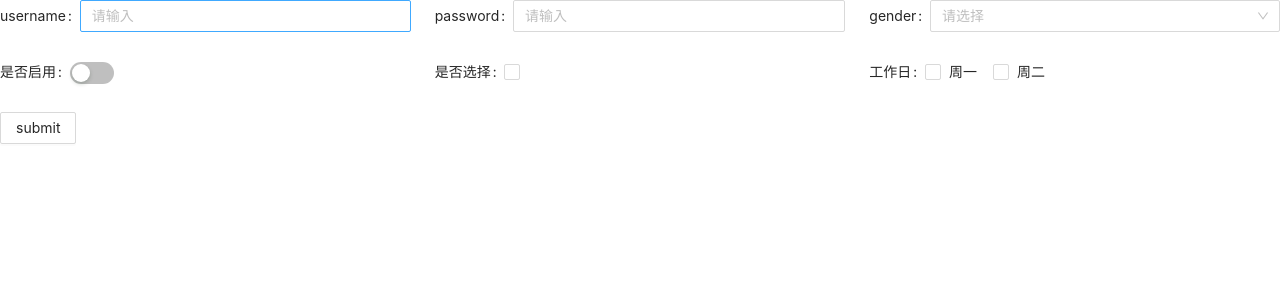
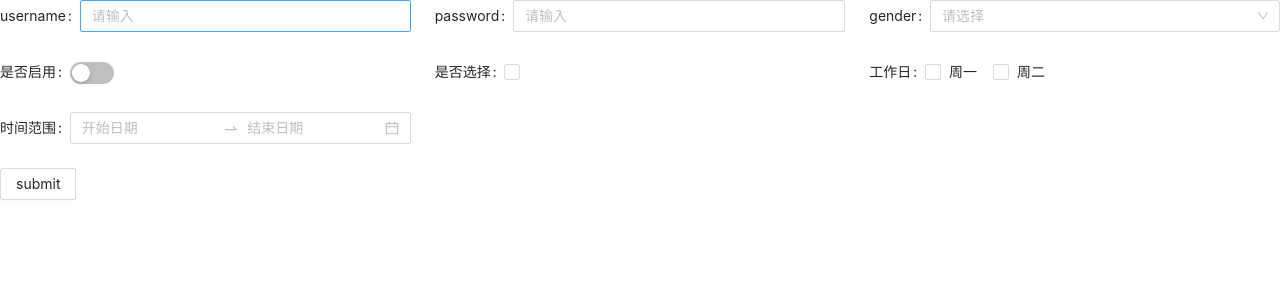
Before and after one commit to 985563349/Pro-Form, a React (Create React App) app: page / in a window 1280 px wide. Shown: the top 300 px of the page. Built offline with nearby package versions, Linux system fonts and the light colour scheme.

Commit message:
添加date-range-picker组件

```diff
--- a/src/App.tsx
+++ b/src/App.tsx
@@ -5,6 +5,7 @@ import ProForm, {
   ProFormSelect,
   ProFormSwitch,
   ProFormCheckbox,
+  ProFormDateRangePicker,
 } from './components/ProForm';
 
 const App = () => {
@@ -47,6 +48,7 @@ const App = () => {
               ],
             }}
           />
+          <ProFormDateRangePicker label="时间范围" name="date" />
         </ProForm.Group>
 
         <Button onClick={submit}>submit</Button>
--- /dev/null
+++ b/src/components/ProForm/components/DateRangePicker/index.tsx
@@ -0,0 +1,25 @@
+import { FunctionComponent } from 'react';
+import { DatePicker } from 'antd';
+import { RangePickerProps } from 'antd/lib/date-picker';
+
+import ProFormItem, { ProFormItemProps } from '../../FormItem';
+
+export interface ProFormDateRangePickerProps extends ProFormItemProps {
+  fieldProps?: RangePickerProps;
+}
+
+const { RangePicker } = DatePicker;
+
+const ProFormDateRangePicker: FunctionComponent<ProFormDateRangePickerProps> = (
+  props
+) => {
+  const { fieldProps, ...formProps } = props;
+
+  return (
+    <ProFormItem {...formProps}>
+      <RangePicker {...fieldProps} />
+    </ProFormItem>
+  );
+};
+
+export default ProFormDateRangePicker;
--- a/src/components/ProForm/index.ts
+++ b/src/components/ProForm/index.ts
@@ -3,9 +3,16 @@ import ProFormText from './components/Text';
 import ProFormSelect from './components/Select';
 import ProFormSwitch from './components/Switch';
 import ProFormCheckbox from './components/Checkbox';
+import ProFormDateRangePicker from './components/DateRangePicker';
 
 export type { ProFormProps };
 
-export { ProFormText, ProFormSelect, ProFormSwitch, ProFormCheckbox };
+export {
+  ProFormText,
+  ProFormSelect,
+  ProFormSwitch,
+  ProFormCheckbox,
+  ProFormDateRangePicker,
+};
 
 export default ProForm;
--- a/src/index.tsx
+++ b/src/index.tsx
@@ -1,14 +1,18 @@
 import React from 'react';
 import ReactDOM from 'react-dom';
+import { ConfigProvider } from 'antd';
 
 import App from './App';
 import reportWebVitals from './reportWebVitals';
 
+import zhCN from 'antd/lib/locale/zh_CN';
 import 'antd/dist/antd.css';
 
 ReactDOM.render(
   <React.StrictMode>
-    <App />
+    <ConfigProvider locale={zhCN}>
+      <App />
+    </ConfigProvider>
   </React.StrictMode>,
   document.getElementById('root')
 );
```
Also changed, not shown: 1 other file (tests, documents, lock files or other folders).
